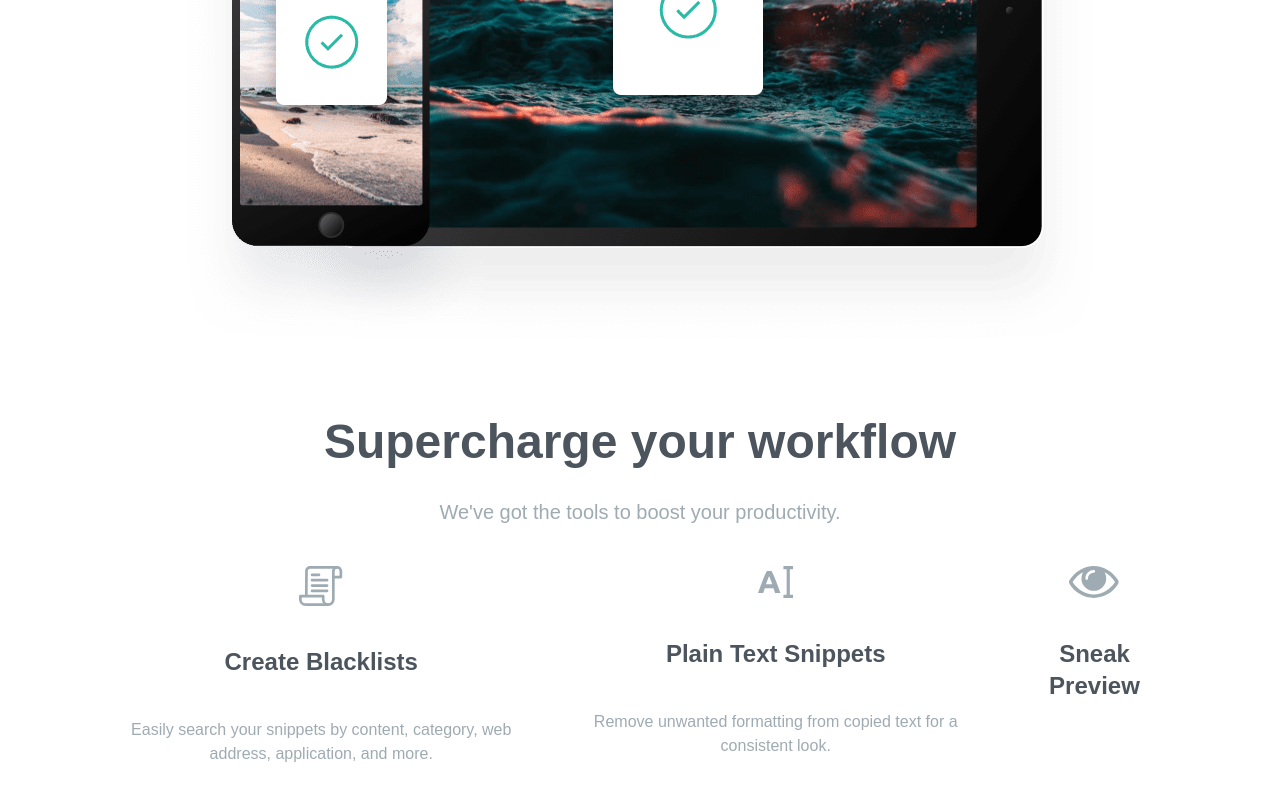
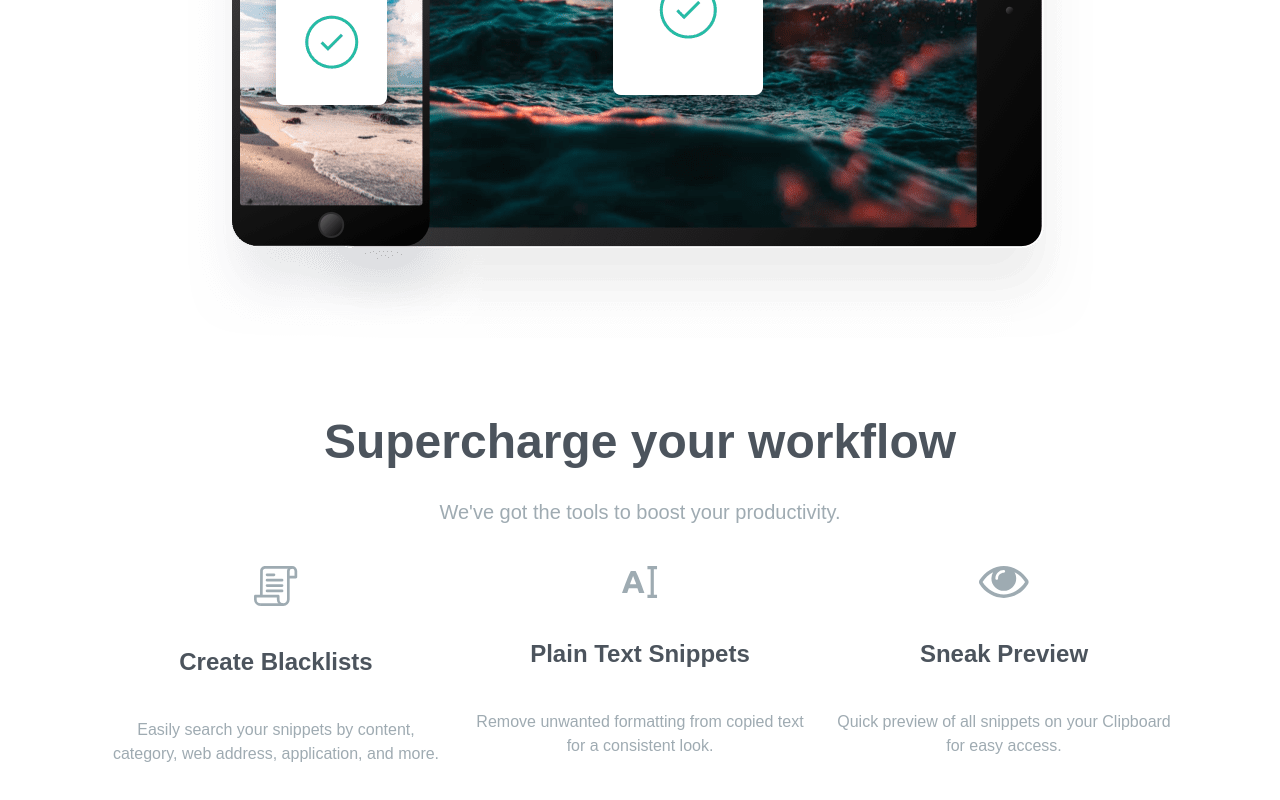
Before and after one commit to codescaptain/tailwind-clipboard, a website: page index.html in a window 1280 px wide. Shown: the part 2074-2874 px from the top of the page. Drawn offline with Linux system fonts and the light colour scheme; a web font is replaced by a local one.

Commit message:
Add supercharge section

```diff
--- a/index.html
+++ b/index.html
@@ -98,7 +98,8 @@
               fill="#9EABB2" fill-rule="nonzero" />
           </svg>
           <h3 class="text-darkGrayishBlue font-bold text-2xl mb-2 mx-auto">Plain Text Snippets</h3>
-          <p class="text-grayishBlue mb-10 mx-auto text-md max-w-md">Remove unwanted formatting from copied text for a consistent look.</p>
+          <p class="text-grayishBlue mb-10 mx-auto text-md max-w-md">Remove unwanted formatting from copied text for a
+            consistent look.</p>
         </div>
         <div id="icon" class="flex flex-col space-y-10 items-center">
           <svg width="50" height="32" xmlns="http://www.w3.org/2000/svg">
@@ -107,7 +108,9 @@
               fill="#9EABB2" fill-rule="nonzero" />
           </svg>
           <h3 class="text-darkGrayishBlue font-bold text-2xl mb-2 mx-auto">Sneak Preview</h3>
-          <p class="text-grayishBlue mb-10 mx-auto text-md max-w-md"></p>
+          <p class="text-grayishBlue mb-10 mx-auto text-md max-w-md">
+            Quick preview of all snippets on your Clipboard for easy access.
+          </p>
         </div>
       </div>
   </section>
```
Also changed, not shown: css/style.css.
